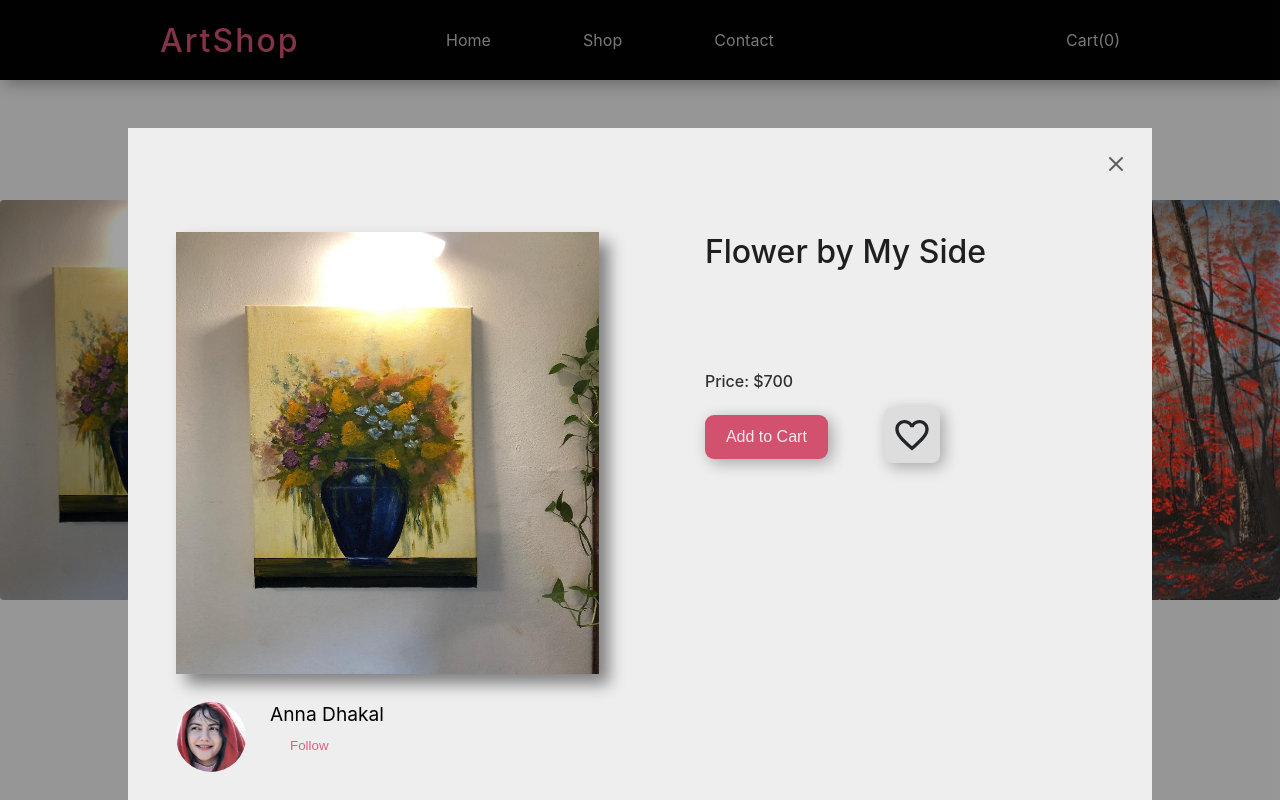
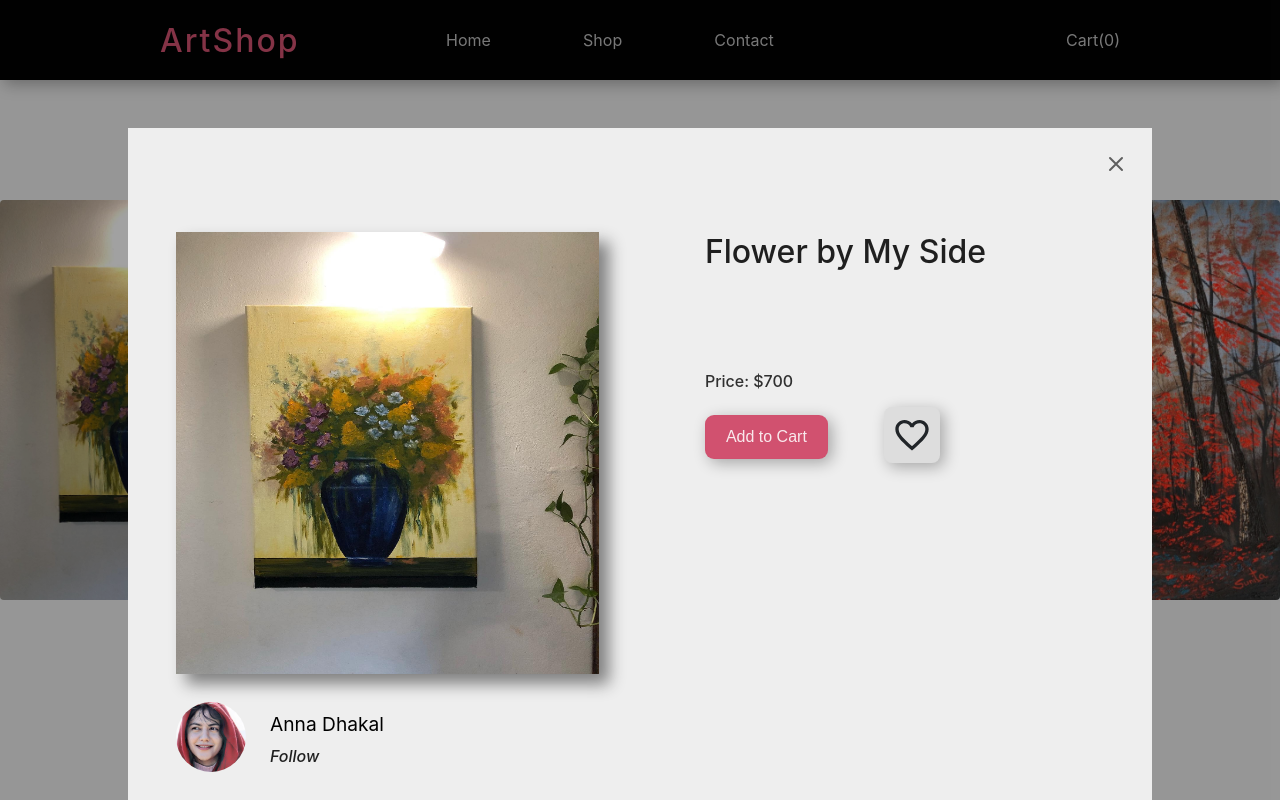
Before and after one commit to Shakshyam7/capstone-project-site, a React (Create React App) app: page /home in a window 1280 px wide. Both pictures are taken after a click on the picture 160 px from the left and 870 px from the top of the page. Shown: the part 470-1270 px from the top of the page. Built offline with nearby package versions, Linux system fonts and the light colour scheme.

Commit message:
Adjusting the color contrast that does not pass the contrast check and text that overflows when the size text is zoomed to 200%

```diff
--- a/src/Components/Buttons/Button.css
+++ b/src/Components/Buttons/Button.css
@@ -41,14 +41,14 @@
 .button__text {
     padding: 12px 20px;
     border: none;
-    color: rgba(209, 81, 111, 0.87);
+    color:#A80000;
     background-color: transparent;
     transition: all 0.2s ease-in-out;
     cursor: pointer;
 }
 
 .button__text:hover {
-    color: rgba(209, 81, 111, 0.6);
+    color: #A80000;
     transform: translateX(2px);
 
 
--- a/src/Components/Modal/Modal.css
+++ b/src/Components/Modal/Modal.css
@@ -16,6 +16,9 @@
   padding: 80px 24px 24px 48px;
   width: 80%;
   z-index: 99;
+  overflow: scroll;
+
+
 
 }
 
@@ -49,16 +52,27 @@
 }
 
 .profileNameContainer{
+  display: flex;
+  flex-direction: column;
   margin-left: 24px;
+  justify-content: space-evenly;
 }
 .profileName {
   font-size: 1.2rem;
 }
-.profileFollow{
-  font-size: 14px;
-  font-weight: 500;
+.follow-Button{
+  display: flex;
+  color: rgb(0, 0, 0, 0.87);
+  text-decoration: none;
+  font-weight: 550;
+  font-style: italic;
+  transition: all 0.2s ease-in-out;
+  cursor: pointer;
 }
-
+.follow-Button:hover {
+  color: rgb(0, 0, 0,  0.7);
+  transform: translateX(2px);
+}
 .modaltextContainer{
   flex: 1.2;
 }
@@ -163,5 +177,11 @@
     flex: 1;
     width: 100%;
   }
+  .buttonsContainer{
+    display: flex;
+    margin-top: 24px;
+    justify-content: space-between;
+  }
+
 
 }
--- a/src/Components/Modal/Modal.js
+++ b/src/Components/Modal/Modal.js
@@ -7,7 +7,16 @@ import FavoriteBorderIcon from "@mui/icons-material/FavoriteBorder";
 import FavoriteIcon from "@mui/icons-material/Favorite";
 import { HiOutlineX } from "react-icons/hi";
 
-function Modal({ image, title, alt, price, artist, artistImage, onClick }) {
+function Modal({
+  image,
+  title,
+  alt,
+  price,
+  artist,
+  artistImage,
+  href,
+  onClick,
+}) {
   const [click, setClick] = useState(false);
   return (
     <>
@@ -32,8 +41,14 @@ function Modal({ image, title, alt, price, artist, artistImage, onClick }) {
                   ></img>
                 </div>
                 <div className="profileNameContainer">
-                  <p className="profileName">{artist}</p>
-                  <Button className={"button__text"} name={"Follow"} />
+                  <div>
+                    <p className="profileName">{artist}</p>
+                  </div>
+                  <div>
+                    <a href={href} className="follow-Button">
+                      Follow
+                    </a>
+                  </div>
                 </div>
               </div>
             </div>
--- a/src/Home.js
+++ b/src/Home.js
@@ -54,6 +54,7 @@ function Home() {
               price={selectedItem.price}
               artist={selectedItem.artist}
               artistImage={selectedItem.artistImage}
+              href={selectedItem.href}
               onClick={() => {
                 setShowContent(false);
                 addItem(selectedItem);
--- a/src/ShopItems.json
+++ b/src/ShopItems.json
@@ -6,6 +6,7 @@
     "alt": "Painting of Flower hanging int the Wall",
     "price": "$700",
     "artist": "Anna Dhakal",
+    "href": "https://www.instagram.com/annaportray/",
     "artistImage": "images/Anna.jpg"
   },
   {
@@ -15,6 +16,7 @@
     "title": "Serenity",
     "price": "$200",
     "artist": "Sunita Dawadi",
+    "href": "https://www.facebook.com/sunita.dawadi.3",
     "artistImage": "images/Sunita.jpg"
   },
   {
@@ -24,6 +26,7 @@
     "title": "Matka",
     "price": "$400",
     "artist": "Anna Dhakal",
+    "href": "https://www.instagram.com/annaportray/",
     "artistImage": "images/Anna.jpg"
   },
   {
@@ -33,6 +36,7 @@
     "title": "Walking by the Red Forest",
     "price": "$300",
     "artist": "Sunita Dawadi",
+    "href": "https://www.facebook.com/sunita.dawadi.3",
     "artistImage": "images/Sunita.jpg"
   },
   {
@@ -42,6 +46,7 @@
     "title": "Leaves Scattered in Pond",
     "price": "$500",
     "artist": "Anna Dhakal",
+    "href": "https://www.instagram.com/annaportray/",
     "artistImage": "images/Anna.jpg"
   },
   {
@@ -51,6 +56,7 @@
     "title": "A Vulture ",
     "price": "$190",
     "artist": "Ivan Oliver",
+    "href": "https://www.facebook.com/ivan.olivari.3",
     "artistImage": "images/Ivan.jpg"
   },
   {
@@ -60,6 +66,7 @@
     "alt": "Paining of Bhairav who is a god in hindu culture",
     "price": "$700",
     "artist": "Anna Dhakal",
+    "href": "https://www.instagram.com/annaportray/",
     "artistImage": "images/Anna.jpg"
   },
   {
@@ -69,6 +76,7 @@
     "title": "First Snowfall",
     "price": "$200",
     "artist": "Sunita Dawadi",
+    "href": "https://www.facebook.com/sunita.dawadi.3",
     "artistImage": "images/Sunita.jpg"
   },
   {
@@ -78,6 +86,7 @@
     "title": "Buddhist Monastry",
     "price": "$400",
     "artist": "Anna Dhakal",
+    "href": "https://www.instagram.com/annaportray/",
     "artistImage": "images/Anna.jpg"
   },
   {
@@ -87,6 +96,7 @@
     "title": "Frozen Lake in Winter",
     "price": "$200",
     "artist": "Sunita Dawadi",
+    "href": "https://www.facebook.com/sunita.dawadi.3",
     "artistImage": "images/Sunita.jpg"
   },
   {
@@ -96,6 +106,7 @@
     "title": "Gorgeour Pink Flower",
     "price": "$599",
     "artist": "Anna Dhakal",
+    "href": "https://www.instagram.com/annaportray/",
     "artistImage": "images/Anna.jpg"
   },
   {
@@ -105,6 +116,7 @@
     "title": "Birds Flying Over a Beautiful Valley",
     "price": "$190",
     "artist": "Ivan Oliver",
+    "href": "https://www.facebook.com/ivan.olivari.3",
     "artistImage": "images/Ivan.jpg"
   }
 ]
--- a/src/cardItems.json
+++ b/src/cardItems.json
@@ -3,54 +3,60 @@
     "id": "1",
     "image": "images/ful.jpg",
     "title": "Flower by My Side",
-    "alt": "Paining of Flower hanging int the Wall",
+    "alt": "Paining of Flower hanging in the Wall",
     "price": "$700",
     "artist": "Anna Dhakal",
+    "href": "https://www.instagram.com/annaportray/",
     "artistImage": "images/Anna.jpg"
   },
   {
     "id": "2",
     "image": "images/serenity.jpeg",
-    "alt": "Paining of Flower hanging int the Wall",
+    "alt": "A peaceful lake in the middle of forest",
     "title": "Leaves Scattered in Pond",
     "price": "$200",
     "artist": "Sunita Dawadi",
+    "href":"https://www.facebook.com/sunita.dawadi.3",
     "artistImage": "images/Sunita.jpg"
   },
   {
     "id": "3",
-    "image": "images/MatkaFul.jpg",
+    "image": "images/Matkaful.jpg",
     "alt": "Paining of Flower hanging in the Wall",
-    "title": "A Quite FullMoon Night",
+    "title": "Beautiful flower in Matka",
     "price": "$400",
     "artist": "Anna Dhakal",
+    "href": "https://www.instagram.com/annaportray/",
     "artistImage": "images/Anna.jpg"
   },
   {
     "id": "4",
     "image": "images/RedForest.jpeg",
-    "alt": "Paining of Flower hanging int the Wall",
+    "alt": "A beautiful forest in spring where leaves are red",
     "title": "Walking by the Red Forest",
     "price": "$300",
     "artist": "Sunita Dawadi",
+    "href":"https://www.facebook.com/sunita.dawadi.3",
     "artistImage": "images/Sunita.jpg"
   },
   {
     "id": "5",
     "image": "images/hilo.jpg",
-    "alt": "Paining of Flower hanging int the Wall",
+    "alt": "Painting of leaves scattered in pond",
     "title": "Leaves Scattered in Pond",
     "price": "$500",
     "artist": "Anna Dhakal",
+    "href": "https://www.instagram.com/annaportray/",
     "artistImage": "images/Anna.jpg"
   },
   {
     "id": "6",
     "image": "images/Chill.jpg",
-    "alt": "Paining of Flower hanging int the Wall",
-    "title": "A Quite FullMoon Night",
+    "alt": "Painting of a vulture",
+    "title": "A Vulture in a Wood",
     "price": "$190",
     "artist": "Ivan Oliver",
+    "href":"https://www.facebook.com/ivan.olivari.3",
     "artistImage": "images/Ivan.jpg"
   }
 ]
```
Also changed, not shown: firebase.json (deleted), 1 other file (tests, documents, lock files or other folders). Lines whose indentation alone changed are shown as unchanged.
